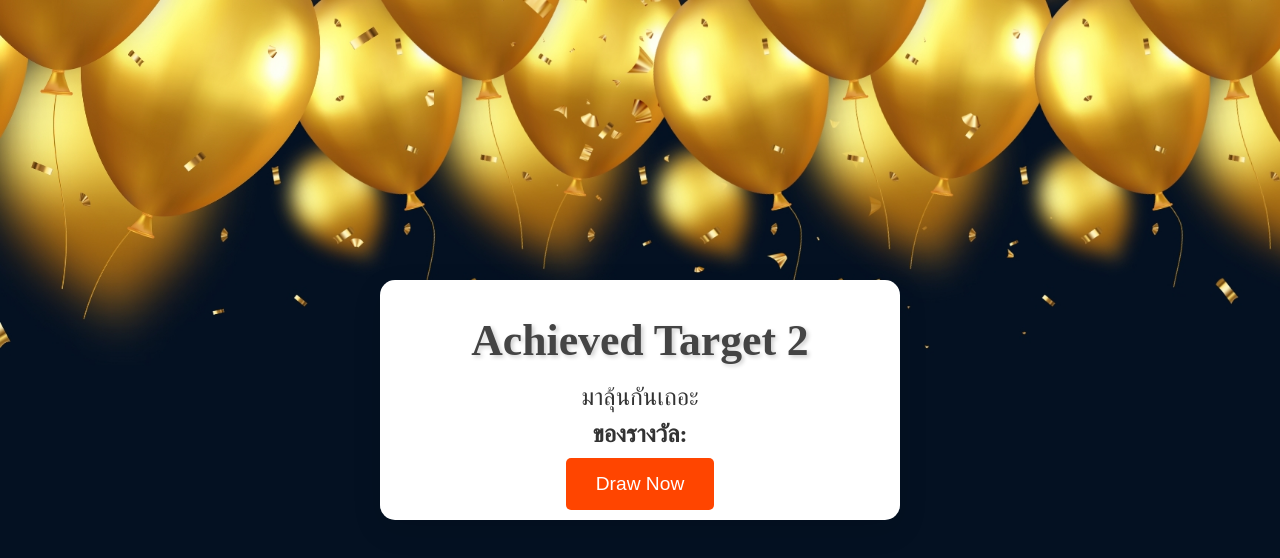
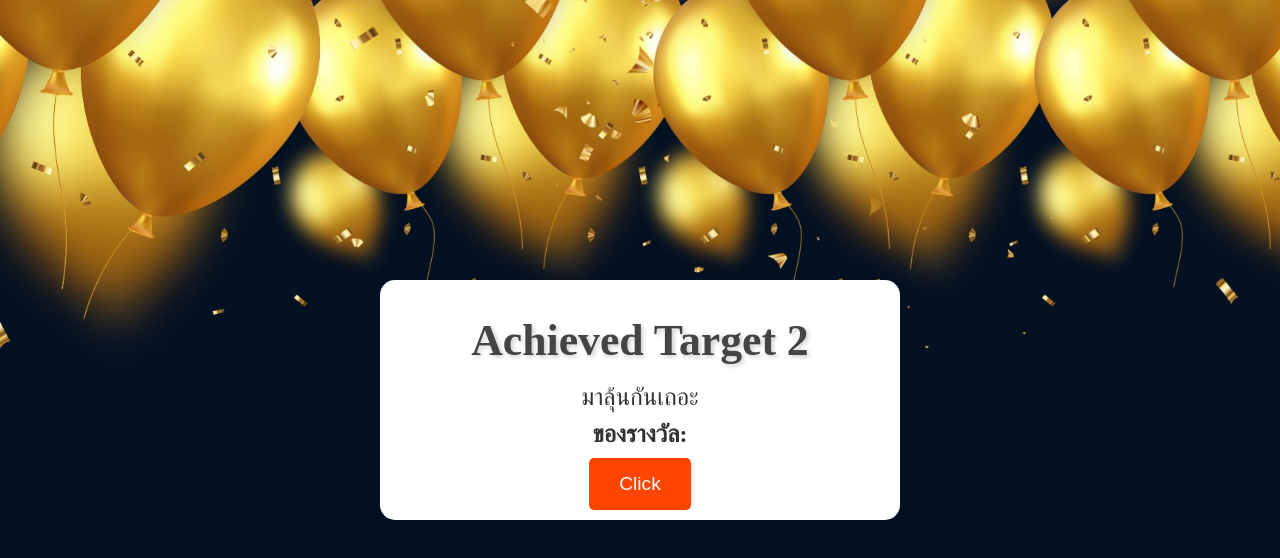
Before and after one commit to Primmee1991/luckydraw.io, a plain HTML site: page index.html in a window 1280 px wide. Drawn offline with nearby package versions, Linux system fonts and the light colour scheme.

Commit message:
Update index.html

```diff
--- a/index.html
+++ b/index.html
@@ -21,7 +21,7 @@
                 <img src="pic/image.jpg" alt="Loading...">
             </div>
         </div>
-        <button id="drawButton">Draw Now</button>
+        <button id="drawButton">Click</button>
     </div>
     <script src="https://cdn.jsdelivr.net/npm/canvas-confetti@1.5.1/dist/confetti.browser.min.js"></script>
     <script src="script.js"></script>
```
